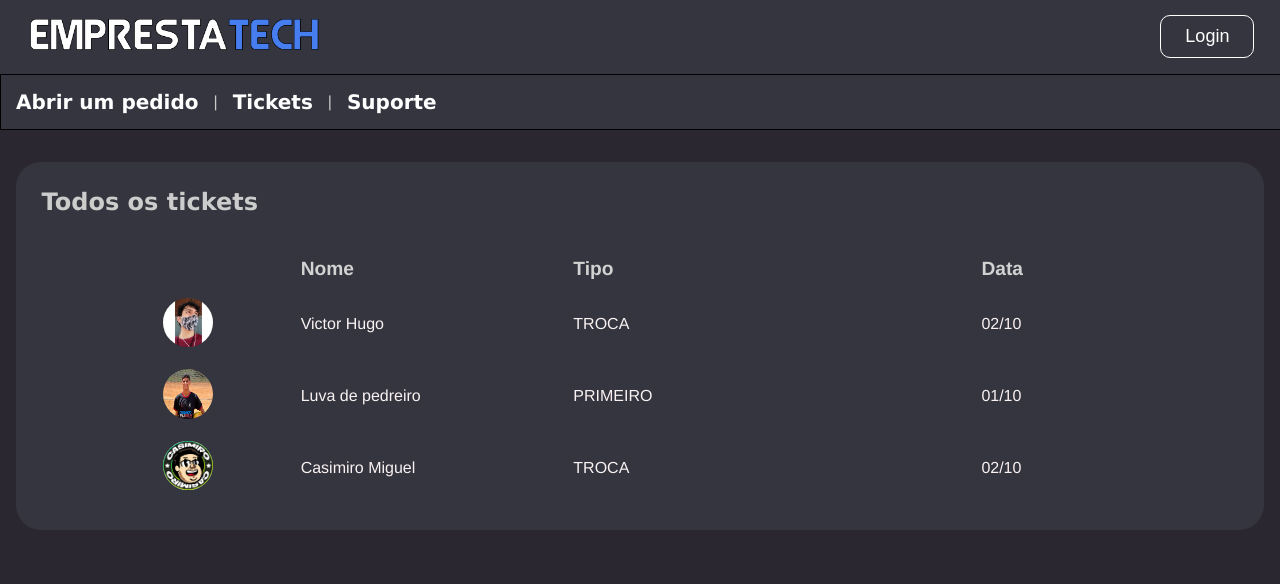
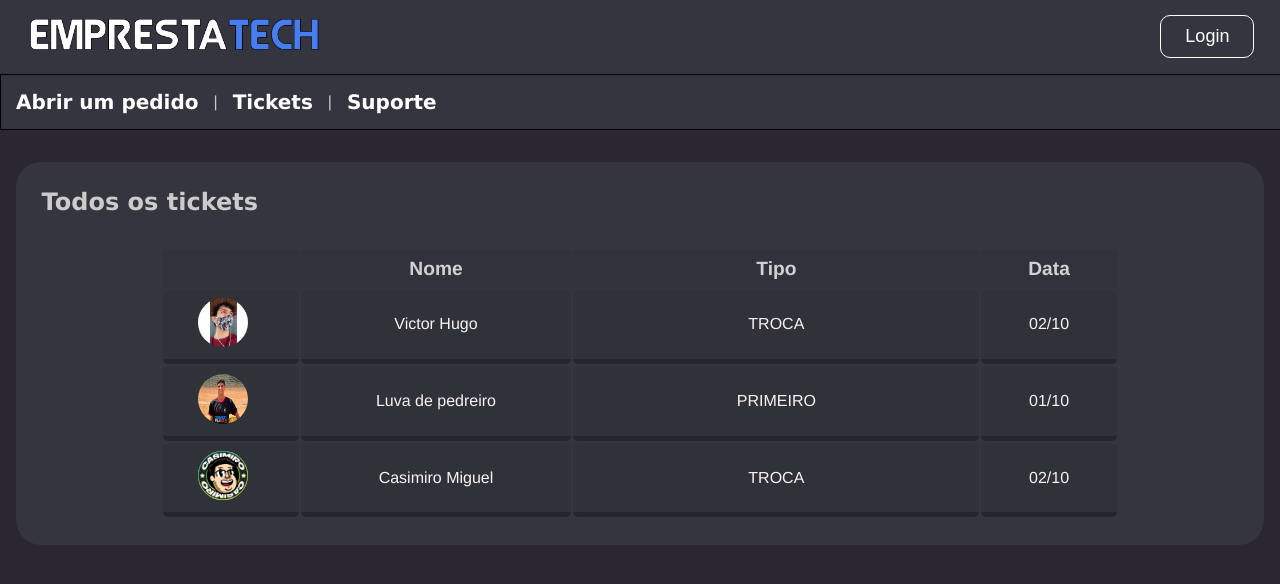
Before and after one commit to VictorHugofny/EMPRESTATECH, a Vue app: page /ticket in a window 1280 px wide. Shown: the top 584 px of the page. Built offline with nearby package versions, Linux system fonts and the light colour scheme.

Commit message:
Update Tickets.vue

```diff
--- a/src/views/Tickets.vue
+++ b/src/views/Tickets.vue
@@ -79,7 +79,7 @@ img{
         font-size: 1.2rem;
     }
 
-@media screen and (max-width: 480px){
+@media screen and (max-width: 500px){
     .data{
         display: none;
     }
@@ -91,7 +91,7 @@ img{
     }
 }
 tr:hover{
-    background: rgba(0, 0, 0, 0.137);
+    background: rgba(0, 0, 0, 0.246);
     padding: 0%;
     margin: 0%;
 }
@@ -121,12 +121,18 @@ tr:hover{
         margin-right: 18vw;
     }
 }
-
+thead, tbody{
+    border-bottom: 5px solid rgba(0, 0, 0, 0.23);
+}
 thead tr, tbody td {
     text-align: -webkit-left;
     font-size: 1rem;
     max-width: 20px;
-    text-align:left;
+    text-align:center;
+    background: #2b2c334c;
+    border-radius: 5px;
+    border-bottom: 5px solid rgba(0, 0, 0, 0.23);
+
 }
 
 .rTable tbody tr td[data-v-b6cefbc6]:nth-child(1) {
```
